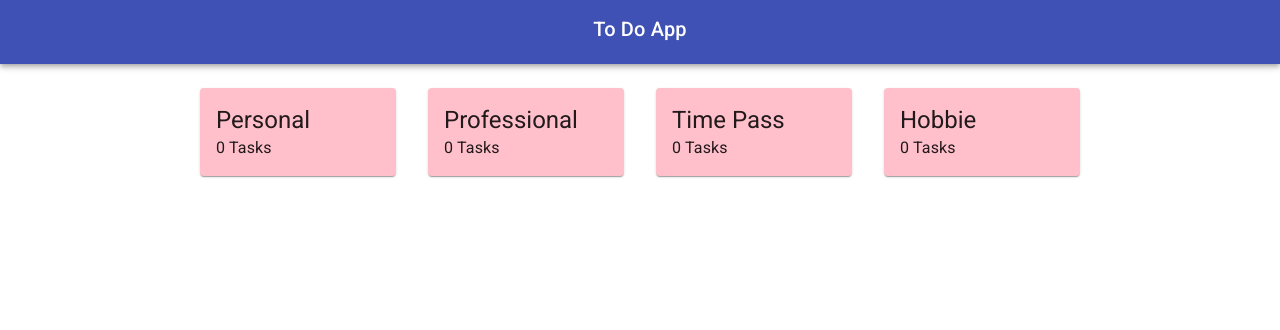
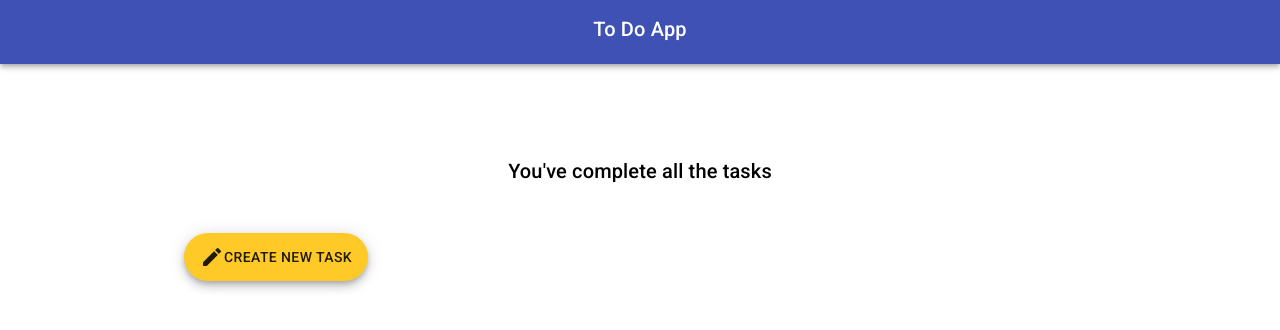
Before and after one commit to puneet222/ToDo, a React (Create React App) app: page / in a window 1280 px wide. Shown: the top 330 px of the page. Built offline with nearby package versions, Linux system fonts and the light colour scheme.

Commit message:
added create bucket button

```diff
--- a/src/App.js
+++ b/src/App.js
@@ -5,8 +5,8 @@ import Container from "@material-ui/core/Container";
 
 import { store } from "./store";
 import { Header } from "./components/header/Header";
-import { Bucket } from "./components/bucket/Bucket";
-import { ToDo } from "./components/todo/ToDo";
+import Bucket from "./components/bucket/Bucket";
+import ToDo from "./components/todo/ToDo";
 
 import "./App.css";
 
--- a/src/components/bucket/Bucket.js
+++ b/src/components/bucket/Bucket.js
@@ -1,5 +1,7 @@
 import React, { useState } from "react";
+import { useHistory } from "react-router-dom";
 import uuid from "uuid";
+import { connect } from "react-redux";
 import { makeStyles } from "@material-ui/core/styles";
 import Card from "@material-ui/core/Card";
 import CardActions from "@material-ui/core/CardActions";
@@ -9,10 +11,11 @@ import Typography from "@material-ui/core/Typography";
 import TextField from "@material-ui/core/TextField";
 import Input from "@material-ui/core/Input";
 import Fab from "@material-ui/core/Fab";
+import Grid from "@material-ui/core/Grid";
 import AddIcon from "@material-ui/icons/Add";
 
 import { Tasks } from "./Tasks";
-import { Grid } from "@material-ui/core";
+import { createBucket } from "../../actions/todoActions";
 
 const useStyles = makeStyles(theme => ({
   card: {
@@ -32,13 +35,14 @@ const useStyles = makeStyles(theme => ({
   }
 }));
 
-export const Bucket = () => {
+const Bucket = ({ createBucket }) => {
   const [title, setTitle] = useState("");
   const [showTitle, setShowTitle] = useState(false);
   const [task, setTask] = useState("");
   const [tasks, setTasks] = useState([]);
 
   const classes = useStyles();
+  const history = useHistory();
 
   const handleTitleChange = event => {
     setTitle(event.target.value);
@@ -85,6 +89,16 @@ export const Bucket = () => {
   const deleteTask = dtask => {
     let filteredTasks = tasks.filter(task => task.id !== dtask.id);
     setTasks([...filteredTasks]);
+  };
+
+  const createNewBucket = () => {
+    const bucket = {
+      id: uuid.v4(),
+      name: title,
+      tasks
+    };
+    createBucket(bucket);
+    history.push("/");
   };
 
   return (
@@ -143,6 +157,7 @@ export const Bucket = () => {
           size="small"
           color="primary"
           style={{ flex: 1 }}
+          onClick={createNewBucket}
         >
           Create
         </Button>
@@ -150,3 +165,5 @@ export const Bucket = () => {
     </Card>
   );
 };
+
+export default connect(null, { createBucket })(Bucket);
--- /dev/null
+++ b/src/components/todo/CreateBucket.js
@@ -0,0 +1,32 @@
+import React from "react";
+import { Link } from "react-router-dom";
+import { Fab, Typography } from "@material-ui/core";
+import Icon from "@material-ui/core/Icon";
+import amber from "@material-ui/core/colors/amber";
+
+import "./todo.css";
+
+export const CreateBucket = ({ noBuckets }) => {
+  return (
+    <React.Fragment>
+      {noBuckets ? (
+        <Typography variant="h6" component="h2" className="no-bucket-message">
+          You've complete all the tasks
+        </Typography>
+      ) : (
+        ""
+      )}
+      <Link to="/create-bucket" style={{ textDecoration: "none" }}>
+        <Fab
+          variant="extended"
+          aria-label="create"
+          className={noBuckets ? "button-center" : "bottom-right"}
+          style={{ backgroundColor: amber[400] }}
+        >
+          <Icon>edit</Icon>
+          Create New Task
+        </Fab>
+      </Link>
+    </React.Fragment>
+  );
+};
--- a/src/components/todo/ToDo.js
+++ b/src/components/todo/ToDo.js
@@ -1,59 +1,49 @@
 import React, { useState, useEffect } from "react";
+import { connect } from "react-redux";
 import { Typography, Paper, Grid } from "@material-ui/core";
 import { makeStyles } from "@material-ui/core/styles";
 
+import { CreateBucket } from "./CreateBucket";
+
 const useStyles = makeStyles(theme => ({
   root: {
-    margin: theme.spacing(3, 2),
+    margin: theme.spacing(1, 1),
     padding: theme.spacing(2, 2)
   }
 }));
 
-export const ToDo = () => {
-  useEffect(() => {
-    const buckets = [
-      {
-        id: 1,
-        name: "Personal",
-        tasks: []
-      },
-      {
-        id: 2,
-        name: "Professional",
-        tasks: []
-      },
-      {
-        id: 3,
-        name: "Time Pass",
-        tasks: []
-      },
-      {
-        id: 4,
-        name: "Hobbie",
-        tasks: []
-      }
-    ];
-    setBuckets(buckets);
-  }, []);
-
-  const [buckets, setBuckets] = useState([]);
+const ToDo = props => {
   const classes = useStyles();
-  return buckets.length > 0 ? (
+  return props.buckets.length > 0 ? (
+    <React.Fragment>
       <Grid container>
-      {buckets.map(bucket => {
+        {props.buckets.map(bucket => {
           return (
             <Grid item xs={12} md={4} lg={3} key={bucket.id}>
-            <Paper className={classes.root} style={{ backgroundColor: "pink" }}>
+              <Paper
+                className={classes.root}
+                style={{ backgroundColor: "pink" }}
+              >
                 <Typography variant="h5" component="h3">
                   {bucket.name}
                 </Typography>
-              <Typography component="p">{bucket.tasks.length} Tasks</Typography>
+                <Typography component="p">
+                  {bucket.tasks.length} Tasks
+                </Typography>
               </Paper>
             </Grid>
           );
         })}
       </Grid>
+      <CreateBucket noBuckets={false} />
+    </React.Fragment>
   ) : (
-    <h5>No Buckets</h5>
+    <CreateBucket noBuckets={true} />
   );
 };
+
+const mapStateToProps = state => ({
+  buckets: state.buckets
+});
+
+export default connect(mapStateToProps)(ToDo);
--- /dev/null
+++ b/src/components/todo/todo.css
@@ -0,0 +1,19 @@
+.no-bucket-message {
+  display: flex;
+  justify-content: center;
+  padding-top: 10%;
+  padding-bottom: 5%;
+}
+
+.button-center {
+  display: flex;
+  justify-content: center;
+}
+
+.bottom-right {
+  float: right;
+}
+
+.amber {
+  background-color: #ffd54f;
+}
--- a/src/reducer/index.js
+++ b/src/reducer/index.js
@@ -10,8 +10,10 @@ import { CREATE_BUCKET } from "../actions/types";
 export default (state, action) => {
   switch (action.type) {
     case CREATE_BUCKET: {
-      console.log(action);
-      return state;
+      return {
+        ...state,
+        buckets: [...state.buckets, action.payload]
+      };
     }
     default:
       return state;
```
Lines whose indentation alone changed are shown as unchanged.
